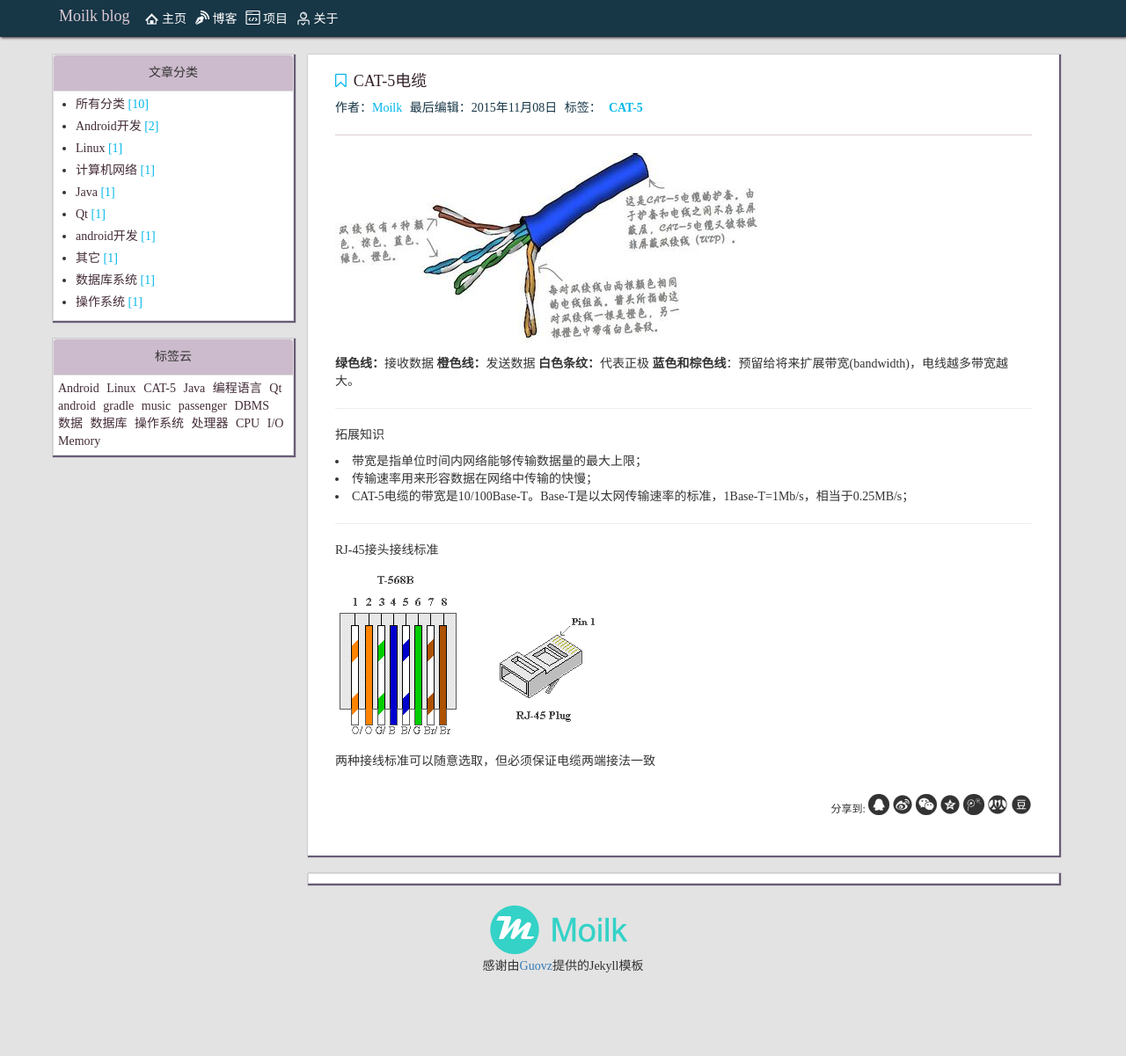
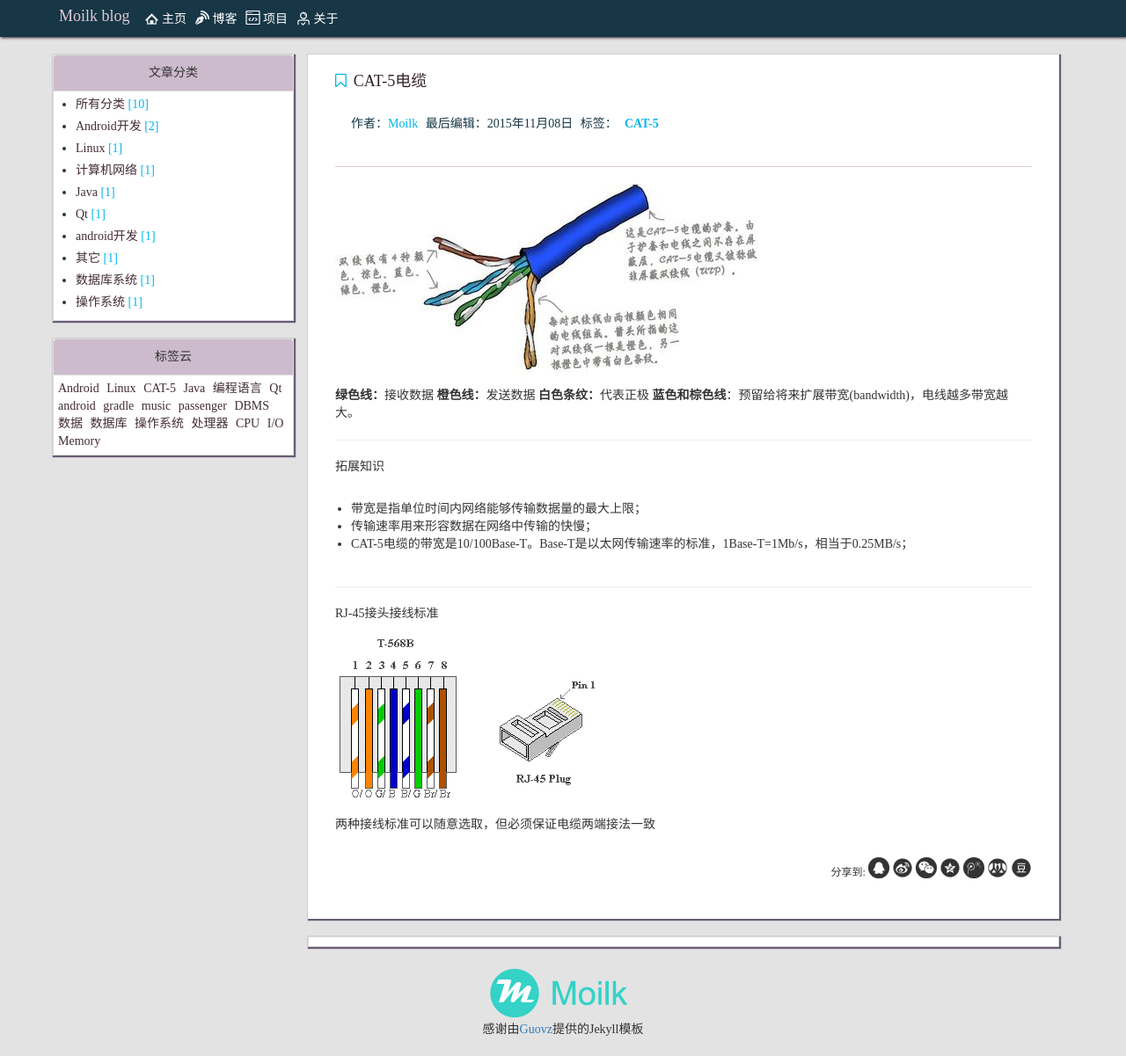
Before and after one commit to MoilkNepho/Blog, a Jekyll site: the page built from _posts/2015-11-08-CAT-5电缆.md, in a window 1280 px wide. Shown: the whole page at 88% size. Built offline with Jekyll 4.4.1, drawn with Linux system fonts in a browser that asks for light colours; nearby versions of some CDN libraries; comment, search, counter and statistics services are not loaded; before the commit the page ends 1129 px from its top, so only the background shows below that.

Commit message:
list-style

```diff
--- a/assets/stylesheet/modules/_post.scss
+++ b/assets/stylesheet/modules/_post.scss
@@ -2,7 +2,7 @@
 .post{
   ul{
     margin: 0;
-    padding: 0;
+    padding: 18px;
     list-style: none;
   }
   .title{
@@ -55,7 +55,13 @@
 
   .content{
     ul{
-      list-style: disc inside;
+      list-style: disc;
+    }
+    ul ul,ol ul{
+      list-style: circle;
+    }
+    ol ol ul, ol ul ul, ul ol ul, ul ul ul {
+      list-style-type: square;
     }
   }
 
```
